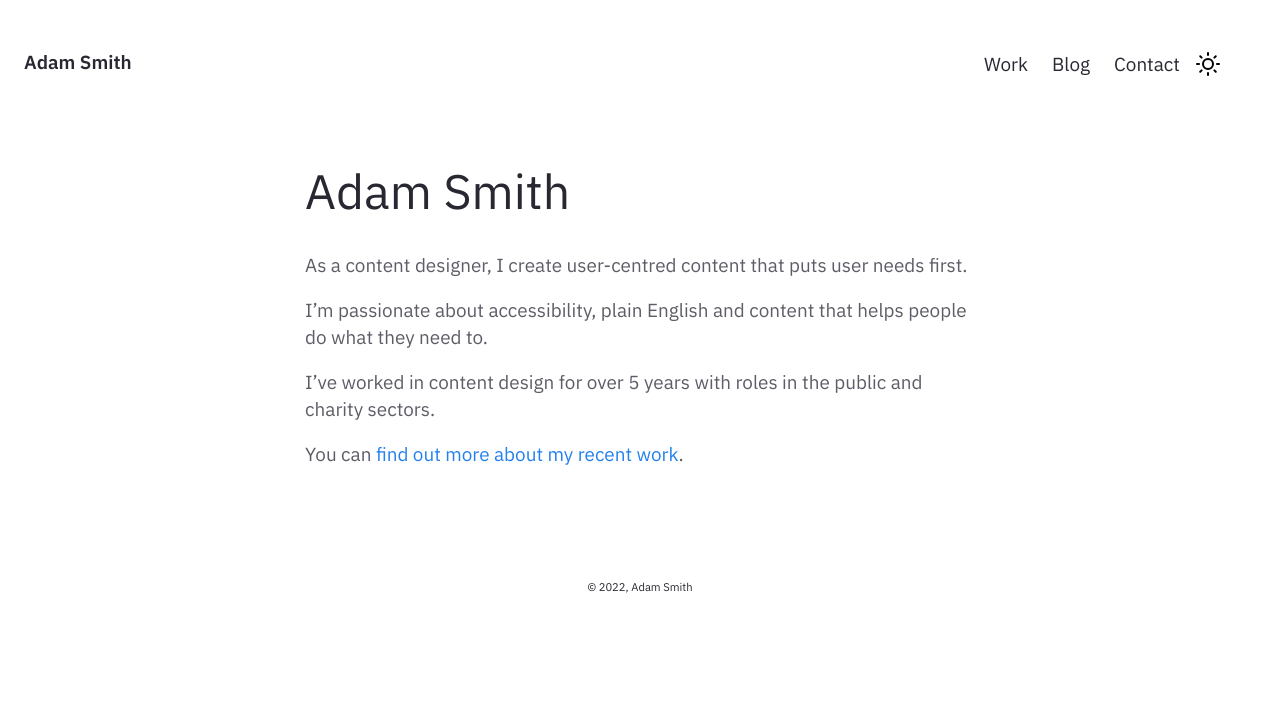
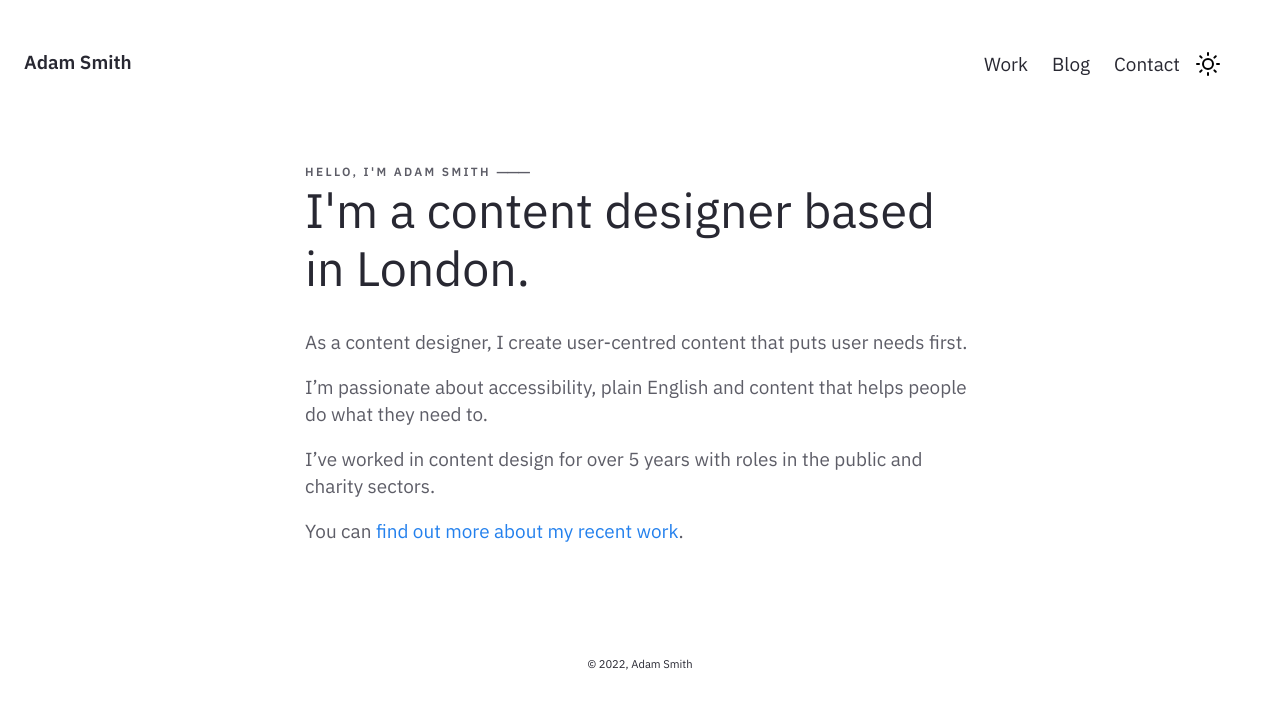
Before and after one commit to smifaye/smifaye.github.io, a Jekyll site: the page built from pages/index.md, in a window 1280 px wide. Shown: the top 709 px of the page. Built offline with Jekyll 4.4.1, drawn with Linux system fonts in a browser that asks for light colours.

Commit message:
Update Homepage.html

```diff
--- a/_includes/Homepage.html
+++ b/_includes/Homepage.html
@@ -1,5 +1,6 @@
 <div class="home-intro">
-  <div class="jumbo">{{site.heading}} </div>
+  <h5 class="meta-title">Hello, I'm Adam Smith ⸻</h5>
+  <div class="jumbo">I'm a content designer based in London.</div>
   <div class="home-sub-text">
     <p>As a content designer, I create user-centred content that puts user needs first.</p>
     <p>I’m passionate about accessibility, plain English and content that helps people do what they need to.</p>
```
